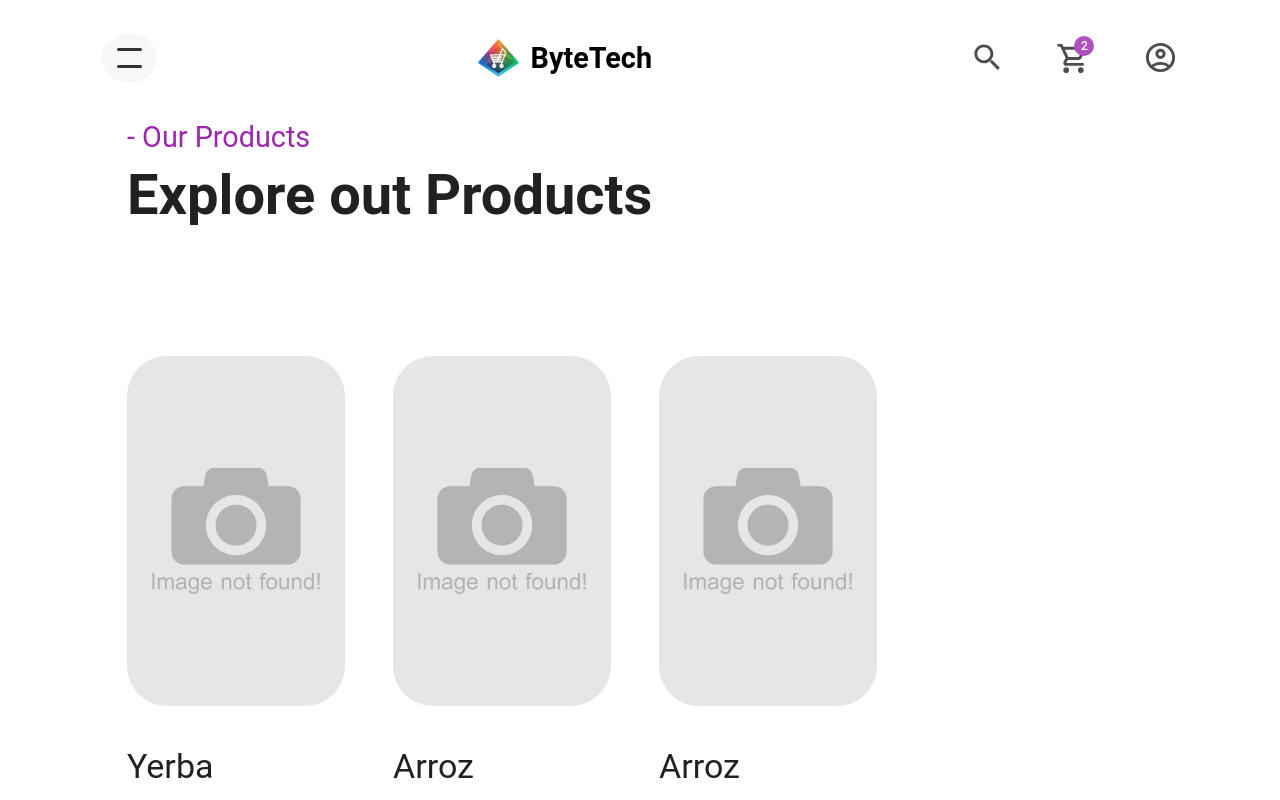
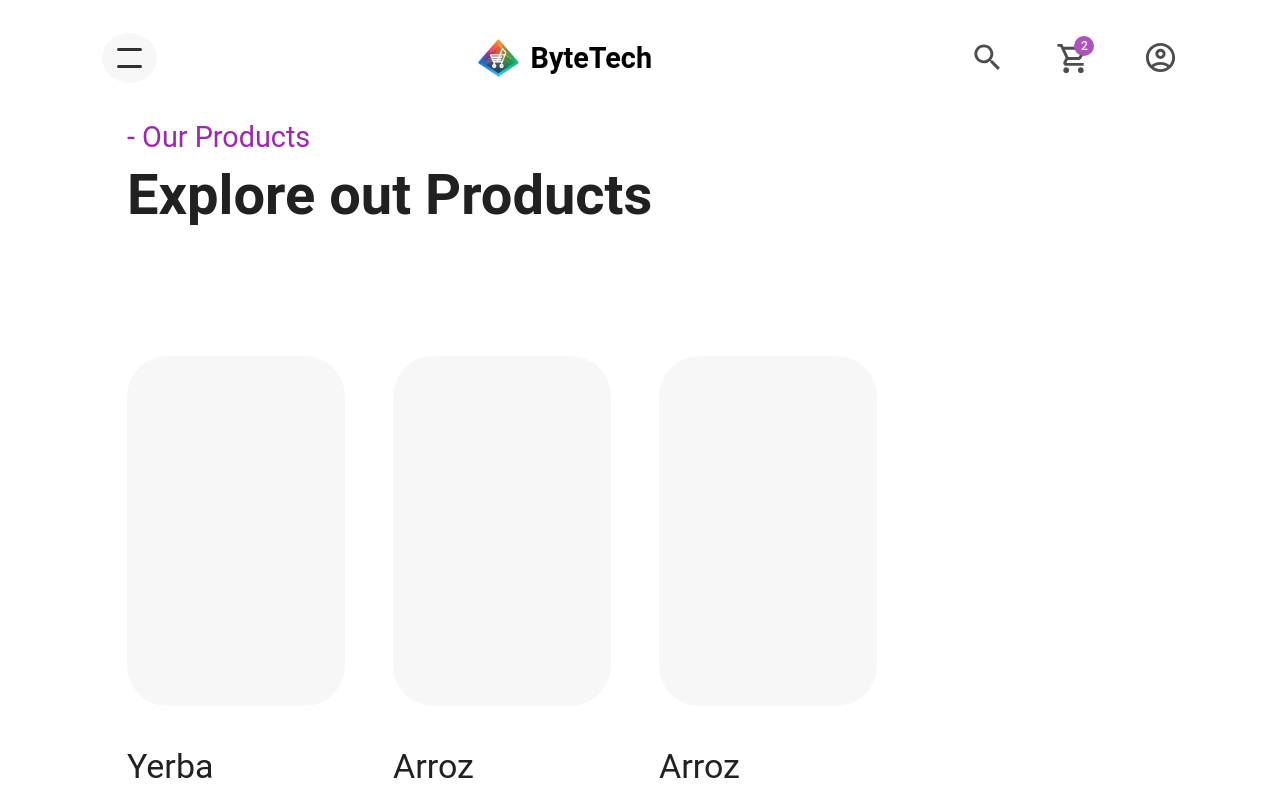
Before and after one commit to RodrigoCazard/PreEntrega--Dos-Cazard, a React (Vite) app: page /PreEntrega--Dos-Cazard/category/desktop in a window 1280 px wide. Shown: the top 800 px of the page. Built offline with nearby package versions, Linux system fonts and the light colour scheme.

Commit message:
prueba vite, quitando imagenes

```diff
--- a/src/components/Hero/Hero.jsx
+++ b/src/components/Hero/Hero.jsx
@@ -1,6 +1,6 @@
 import { Grid, Button, Box } from "@mui/material";
 import Typography from "@mui/material/Typography";
-import Img from "../../assets/icon-image-not-found-free-vector.jpg";
+// import Img from "../../assets/icon-image-not-found-free-vector.jpg";
 
 const Hero = () => {
   const styledHero = {
@@ -99,11 +99,11 @@ const Hero = () => {
         alignItems={"center"}
         justifyContent={"center"}
       >
-        <img
+        {/* <img
           src={Img}
           alt="Imagen de computadora"
           style={{ objectFit: "contain", width: "80%" }}
-        ></img>
+        ></img> */}
       </Grid>
     </Grid>
   );
--- a/src/components/Items/Item.jsx
+++ b/src/components/Items/Item.jsx
@@ -1,7 +1,7 @@
 import { useTheme } from "@emotion/react";
 import { Box, Typography } from "@mui/material";
 import { Link } from "react-router-dom";
-import Img from "../../assets/icon-image-not-found-free-vector.jpg";
+// import Img from "../../assets/icon-image-not-found-free-vector.jpg";
 const CategoryColors = {
   desktop: "60, 179, 113",
   laptop: "0, 0, 255",
@@ -28,10 +28,10 @@ const Item = ({ id, category, nombre, precio, img }) => {
           position={"relative"}
           mb={5}
           sx={{
-            backgroundImage: `url(${Img})`,
-            backgroundPosition: "center",
-            backgroundRepeat: "no-repeat",
-            backgroundSize: "cover",
+            // backgroundImage: `url(${Img})`,
+            // backgroundPosition: "center",
+            // backgroundRepeat: "no-repeat",
+            // backgroundSize: "cover",
             position: "relative",
             cursor: "pointer",
             display: "flex",
```
